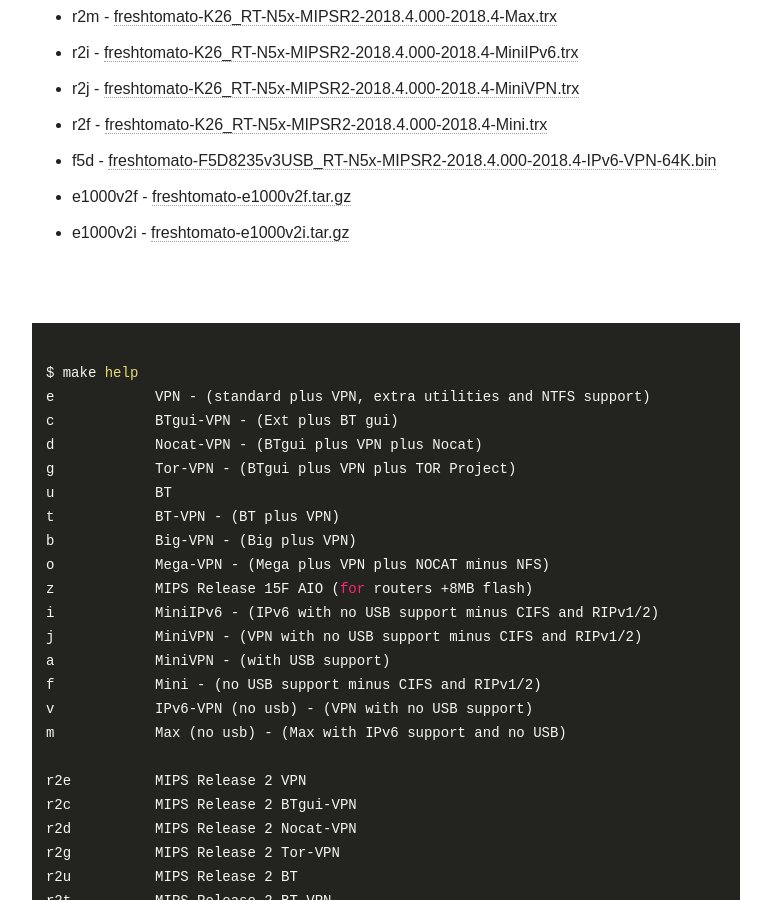
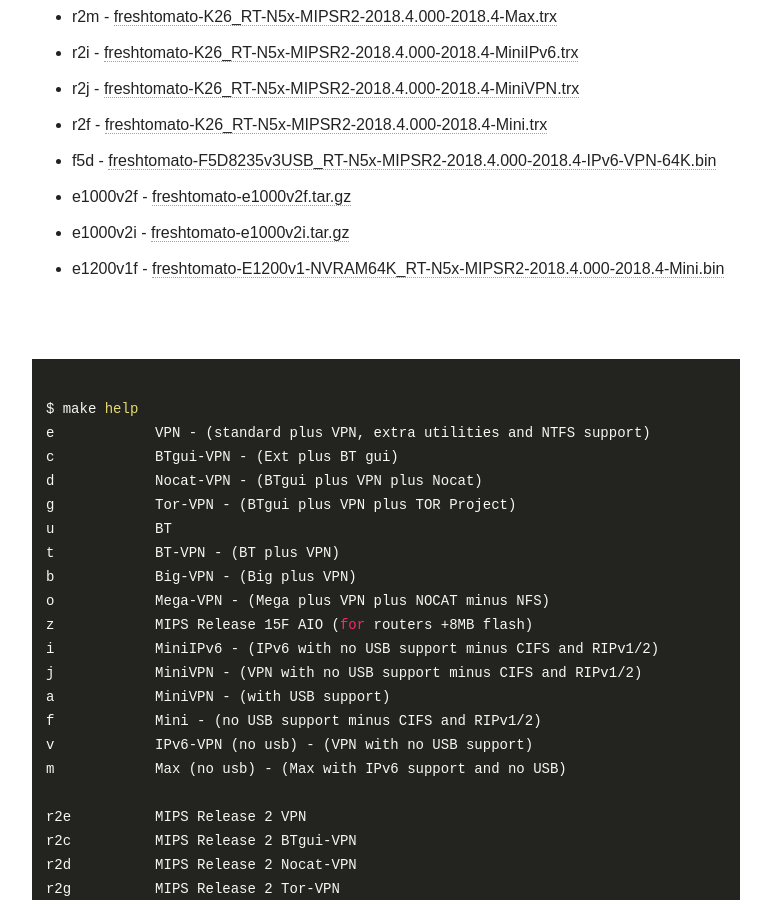
Before and after one commit to oglopss/freshtomato-mips-ci-jekyll, a Jekyll site: the page built from index.html, in a window 1280 px wide and 900 px high, scrolled down 1027 px. Shown: the whole window, without its empty margins (254-1025 px from the left). Built offline with Jekyll 4.4.1, drawn with Linux system fonts in a browser that asks for light colours; nearby versions of some CDN libraries.

Commit message:
Travis build 39 e1200v1f pushed to gh-pages

```diff
--- a/_data/ss.yml
+++ b/_data/ss.yml
@@ -18,3 +18,4 @@
   - 0018 e1000v2f freshtomato-e1000v2f.tar.gz
   - 0016 f5d freshtomato-F5D8235v3USB_RT-N5x-MIPSR2-2018.4.000-2018.4-IPv6-VPN-64K.bin
   - 0019 e1000v2i freshtomato-e1000v2i.tar.gz
+  - 0020 e1200v1f freshtomato-E1200v1-NVRAM64K_RT-N5x-MIPSR2-2018.4.000-2018.4-Mini.bin
```
Also changed, not shown: 1 other file.
